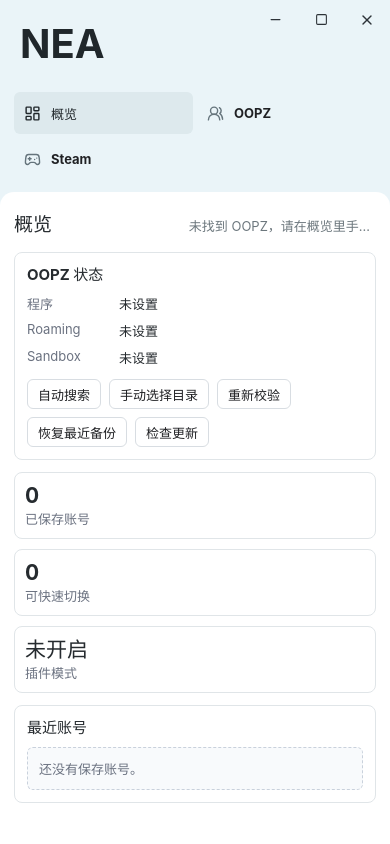
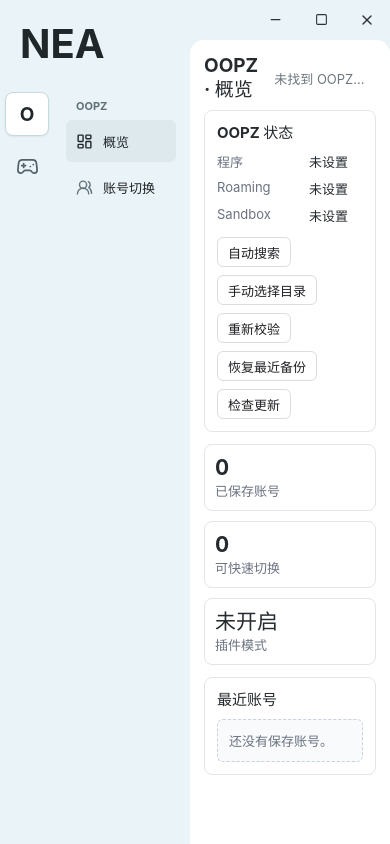
Before and after one commit to M4rkzzz/NEA, a React (Vite) app: page / in a window 390 px wide. Built offline with nearby package versions, Linux system fonts and the light colour scheme.

Commit message:
ui: isolate app and feature navigation

```diff
--- a/src/App.css
+++ b/src/App.css
@@ -82,11 +82,52 @@ button.primary {
 
 .app-layout {
   display: grid;
-  grid-template-columns: 220px minmax(520px, 1fr);
+  grid-template-columns: 64px 156px minmax(520px, 1fr);
   gap: 0;
   overflow: hidden;
   min-height: 0;
   background: #eaf4f8;
+}
+
+.app-rail {
+  height: 100%;
+  padding: 52px 8px 18px;
+  background: #eaf4f8;
+}
+
+.app-list {
+  display: grid;
+  gap: 8px;
+}
+
+.app-list button {
+  display: grid;
+  width: 48px;
+  height: 48px;
+  place-items: center;
+  border: 1px solid transparent;
+  border-radius: 8px;
+  padding: 0;
+  background: transparent;
+  color: #52616a;
+}
+
+.app-list button:hover:not(:disabled) {
+  border-color: transparent;
+  background: #dfecef;
+}
+
+.app-list button[data-active="true"] {
+  border-color: #c6d9df;
+  background: #fff;
+  color: #20272b;
+  box-shadow: 0 1px 2px rgba(31, 48, 58, 0.08);
+}
+
+.app-glyph {
+  font-size: 19px;
+  line-height: 1;
+  font-weight: 750;
 }
 
 .window-titlebar {
@@ -223,8 +264,18 @@ button.primary.danger-confirm {
   height: 100%;
   border-right: 0;
   background: #eaf4f8;
-  padding: 52px 12px 18px;
+  padding: 52px 10px 18px;
   overflow-y: auto;
+}
+
+.sidebar-app-name {
+  height: 28px;
+  padding: 0 10px;
+  color: #5f6f77;
+  font-size: 11px;
+  font-weight: 700;
+  line-height: 28px;
+  text-transform: uppercase;
 }
 
 .feature-list {
@@ -927,7 +978,7 @@ button.primary.danger-confirm {
 
 @media (max-width: 980px) {
   .app-layout {
-    grid-template-columns: 200px minmax(0, 1fr);
+    grid-template-columns: 56px 144px minmax(0, 1fr);
   }
 
   .switcher-grid,
@@ -943,7 +994,16 @@ button.primary.danger-confirm {
 
 @media (max-width: 760px) {
   .app-layout {
-    grid-template-columns: 210px minmax(0, 1fr);
+    grid-template-columns: 54px 146px minmax(0, 1fr);
+  }
+
+  .app-rail {
+    padding-inline: 5px;
+  }
+
+  .app-list button {
+    width: 44px;
+    height: 44px;
   }
 
   .sidebar {
@@ -970,20 +1030,19 @@ button.primary.danger-confirm {
   }
 
   .app-layout {
-    grid-template-columns: minmax(0, 1fr);
-    grid-template-rows: auto minmax(0, 1fr);
+    grid-template-columns: 52px 138px minmax(0, 1fr);
+    grid-template-rows: minmax(0, 1fr);
   }
 
   .sidebar {
-    height: auto;
-    max-height: 152px;
+    height: 100%;
+    max-height: none;
     border-right: 0;
-    border-bottom: 0;
     overflow-y: auto;
   }
 
   .feature-list {
-    grid-template-columns: repeat(2, minmax(0, 1fr));
+    grid-template-columns: minmax(0, 1fr);
   }
 
   .feature-list button {
--- a/src/App.tsx
+++ b/src/App.tsx
@@ -115,7 +115,8 @@ type WormholeStatus = {
   total?: number;
 };
 
-type FeatureKey = "overview" | "oopz" | "steam";
+type AppKey = "oopz" | "steam";
+type FeatureKey = "overview" | "switcher";
 
 function fmtDate(value?: string) {
   if (!value) return "-";
@@ -190,6 +191,7 @@ function App() {
   const [busy, setBusy] = useState(false);
   const [searchingOopz, setSearchingOopz] = useState(false);
   const [searchPath, setSearchPath] = useState("");
+  const [activeApp, setActiveApp] = useState<AppKey>("oopz");
   const [activeFeature, setActiveFeature] = useState<FeatureKey>("overview");
   const [pluginStatus, setPluginStatus] = useState<PluginStatus | null>(null);
   const [updateStatus, setUpdateStatus] = useState<UpdateStatus | null>(null);
@@ -611,13 +613,13 @@ function App() {
   }, []);
 
   useEffect(() => {
-    if (activeFeature === "oopz" && !scannedOnceRef.current) {
+    if (activeApp === "oopz" && activeFeature === "switcher" && !scannedOnceRef.current) {
       refreshAccounts(false).catch(() => undefined);
     }
-    if (activeFeature === "oopz") {
+    if (activeApp === "oopz" && activeFeature === "switcher") {
       refreshPluginStatus().catch(() => undefined);
     }
-  }, [activeFeature]);
+  }, [activeApp, activeFeature]);
 
   useEffect(() => {
     if (!pendingDeleteAccount && !pendingDeleteSteamAccount) return;
@@ -678,7 +680,7 @@ function App() {
               <h3>{selected.displayName}</h3>
               <p>{accountLabel(selected)}</p>
             </div>
-            <button onClick={() => setActiveFeature("oopz")}>管理</button>
+            <button onClick={() => setActiveFeature("switcher")}>管理</button>
           </div>
         )}
       </div>
@@ -773,7 +775,7 @@ function App() {
     </section>
   );
 
-  const steam = (
+  const steamOverview = (
     <section className="content-stack">
       <div className="panel">
         <div className="panel-title"><h2>Steam 状态</h2><div className="actions"><button onClick={() => handleAction(discoverSteam)} disabled={busy}>搜索并刷新</button></div></div>
@@ -784,6 +786,11 @@ function App() {
         <div className="notice">Steam Guard、密码和二次验证由 Steam 自己处理，NEA 不保存密码或绕过验证。</div>
         <div className="actions"><label className="check-row"><input type="checkbox" checked={data.steam.includeUserdata} onChange={(event) => handleAction(() => setSteamUserdata(event.target.checked))} disabled={busy} />切换时额外保存对应 userdata</label></div>
       </div>
+    </section>
+  );
+
+  const steamSwitcher = (
+    <section className="content-stack">
       <div className="panel">
         <div className="panel-title"><h2>Steam 账号列表</h2></div>
         <div className="account-list account-list-compact auto-hide-scrollbar" onScroll={showScrollbarWhileScrolling}>
@@ -801,6 +808,15 @@ function App() {
     </section>
   );
 
+  function selectApp(app: AppKey) {
+    setActiveApp(app);
+    setActiveFeature("overview");
+  }
+
+  const activeContent = activeApp === "oopz"
+    ? activeFeature === "overview" ? overview : switcher
+    : activeFeature === "overview" ? steamOverview : steamSwitcher;
+
   return (
     <main className="shell">
       <header className="window-titlebar" data-tauri-drag-region onMouseDown={startWindowDrag} onDoubleClick={toggleMaximizeWindow}>
@@ -813,20 +829,26 @@ function App() {
       </header>
 
       <div className="app-layout">
+        <aside className="app-rail">
+          <nav className="app-list" aria-label="软件切换">
+            <button data-active={activeApp === "oopz"} onClick={() => selectApp("oopz")} aria-label="切换到 OOPZ" title="OOPZ"><span className="app-glyph">O</span></button>
+            <button data-active={activeApp === "steam"} onClick={() => selectApp("steam")} aria-label="切换到 Steam" title="Steam"><Gamepad2 size={23} strokeWidth={1.8} aria-hidden="true" /></button>
+          </nav>
+        </aside>
         <aside className="sidebar auto-hide-scrollbar" onScroll={showScrollbarWhileScrolling}>
+          <div className="sidebar-app-name">{activeApp === "oopz" ? "OOPZ" : "Steam"}</div>
           <nav className="feature-list">
             <button data-active={activeFeature === "overview"} onClick={() => setActiveFeature("overview")}><LayoutDashboard size={17} strokeWidth={2} aria-hidden="true" /><strong>概览</strong></button>
-            <button data-active={activeFeature === "oopz"} onClick={() => setActiveFeature("oopz")}><UsersRound size={17} strokeWidth={2} aria-hidden="true" /><strong>OOPZ</strong></button>
-            <button data-active={activeFeature === "steam"} onClick={() => setActiveFeature("steam")}><Gamepad2 size={17} strokeWidth={2} aria-hidden="true" /><strong>Steam</strong></button>
+            <button data-active={activeFeature === "switcher"} onClick={() => setActiveFeature("switcher")}><UsersRound size={17} strokeWidth={2} aria-hidden="true" /><strong>账号切换</strong></button>
           </nav>
         </aside>
 
         <section className="workspace auto-hide-scrollbar" onScroll={showScrollbarWhileScrolling}>
           <header className="topbar">
-            <h2>{activeFeature === "overview" ? "概览" : activeFeature === "oopz" ? "OOPZ" : "Steam"}</h2>
+            <h2>{activeApp === "oopz" ? "OOPZ" : "Steam"} · {activeFeature === "overview" ? "概览" : "账号切换"}</h2>
             <div className="status" data-busy={busy}>{busy && <span className="spinner" />}<span>{message}</span></div>
           </header>
-          {activeFeature === "overview" ? overview : activeFeature === "oopz" ? switcher : steam}
+          {activeContent}
         </section>
       </div>
       {pendingDeleteAccount && (
```
